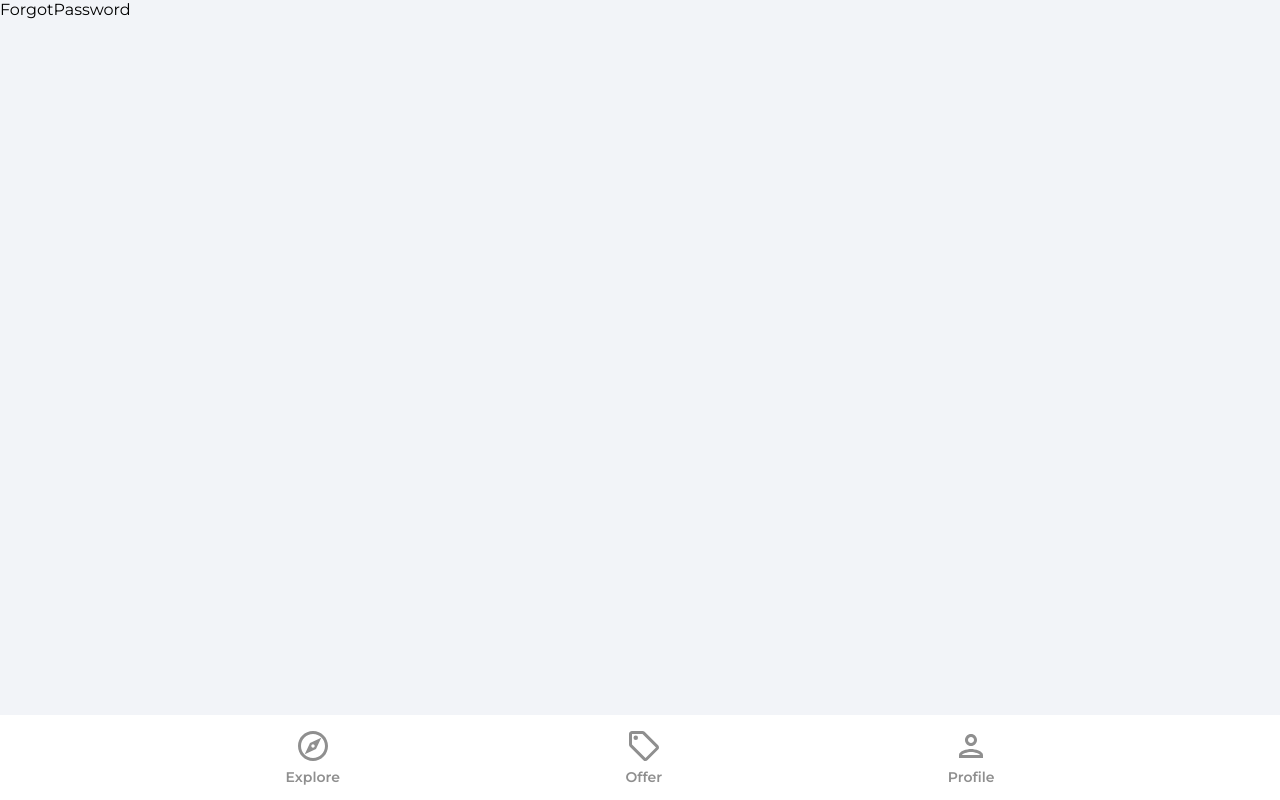
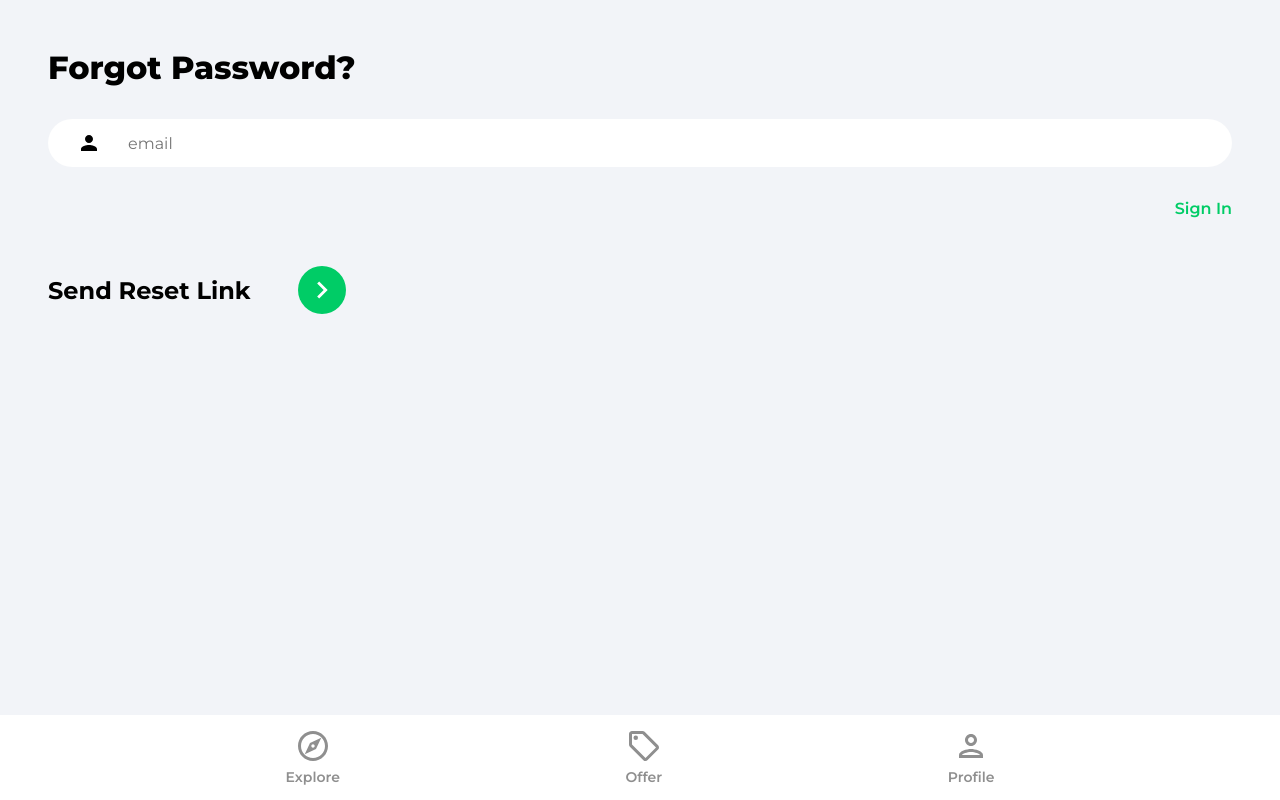
Before and after one commit to Acalltoredemption/house-marketplace, a React (Create React App) app: page /forgot-password in a window 1280 px wide. Built offline with nearby package versions, Linux system fonts and the light colour scheme.

Commit message:
adding forgot password functionality through firebase

```diff
--- a/src/App.js
+++ b/src/App.js
@@ -9,6 +9,8 @@
 import SignUp from './pages/SignUp';
 import Navbar from './components/Navbar';
 
+import PrivateRoute from './components/PrivateRoute';
+
 
 function App() {
   return (
@@ -18,7 +20,11 @@
       <Routes>
         <Route path='/' element={<Explore />} />
         <Route path='/offers' element={<Offers />} />
-        <Route path='/profile' element={<Profile/>} />
+
+        <Route path='/profile' element={<PrivateRoute />}>
+            <Route path='/profile' element={<Profile/>} />
+        </Route>
+
         <Route path='/sign-in' element={<SignIn />} />
         <Route path='/sign-up' element={<SignUp />} />
         <Route path='/forgot-password' element={<ForgotPassword />} />
--- /dev/null
+++ b/src/components/PrivateRoute.jsx
@@ -0,0 +1,13 @@
+import { Navigate, Outlet } from "react-router-dom"
+import { useAuthStatus } from "../hooks/useAuthStatus"
+import Spinner from "./Spinner"
+
+const PrivateRoute = () => {
+    const {loggedIn, checkingStatus} = useAuthStatus()
+
+    if(checkingStatus){
+        return <Spinner />
+    }
+    return loggedIn ? <Outlet /> : <Navigate to="/sign-in" />
+}
+export default PrivateRoute
--- /dev/null
+++ b/src/components/Spinner.jsx
@@ -0,0 +1,9 @@
+
+
+export default function Spinner() {
+  return (
+    <div className="loadingSpinnerContainer">
+        <div className="loadingSpinner"></div>
+    </div>
+  )
+}
--- /dev/null
+++ b/src/hooks/useAuthStatus.js
@@ -0,0 +1,29 @@
+import { useEffect, useState, useRef } from "react"
+import {getAuth, onAuthStateChanged} from 'firebase/auth'
+
+export const useAuthStatus = () => {
+    const [loggedIn, setLoggedIn] = useState(false)
+    const [checkingStatus, setCheckingStatus] = useState(true)
+    const isMounted = useRef(true)
+
+    useEffect(() => {
+
+        if(isMounted){
+
+        const auth = getAuth()
+
+        onAuthStateChanged(auth, (user) => {
+            if(user){
+                setLoggedIn(true)
+            }
+            setCheckingStatus(false)
+        })
+    }
+        return () => {
+            isMounted.current = false
+        }
+    }, [isMounted])
+
+  return  {loggedIn, checkingStatus}
+
+}
--- a/src/pages/ForgotPassword.jsx
+++ b/src/pages/ForgotPassword.jsx
@@ -1,7 +1,46 @@
-import React from 'react'
+import {useState} from 'react'
+import {Link} from 'react-router-dom'
+import {getAuth, sendPasswordResetEmail} from 'firebase/auth'
+import { toast } from 'react-toastify'
+import {ReactComponent as ArrowRightIcon} from '../assets/svg/keyboardArrowRightIcon.svg'
 
 export default function ForgotPassword() {
+  const [email, setEmail] = useState('')
+
+  const onChange = e => {
+    setEmail(e.target.value)
+  }
+
+  const onSubmit = async (e) => {
+    e.preventDefault()
+    try {
+      const auth = getAuth()
+      await sendPasswordResetEmail(auth, email)
+      toast.success('Email was sent')
+    } catch (error) {
+      toast.error('Could not send reset email')
+    }
+  }
+
+
   return (
-    <div>ForgotPassword</div>
+    <div className="pageContainer">
+      <header>
+        <p className="pageHeader">Forgot Password?</p>
+      </header>
+      <main>
+        <form onSubmit={onSubmit}>
+          <input type="email" className="emailInput" placeholder='email' id='email' value={email} onChange={onChange} />
+          <Link className='forgotPasswordLink' to="/sign-in">Sign In</Link>
+
+          <div className="signInBar">
+            <div className="signInText">Send Reset Link</div>
+            <button className="signInButton">
+              <ArrowRightIcon fill='#ffffff' width="34px" height="34px" />
+            </button>
+          </div>
+        </form>
+      </main>
+    </div>
   )
 }
```
